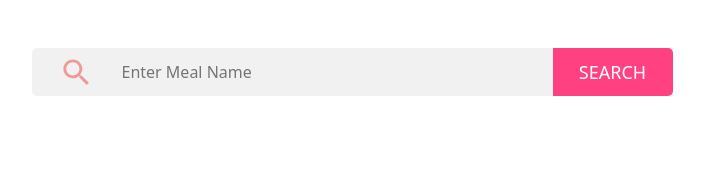
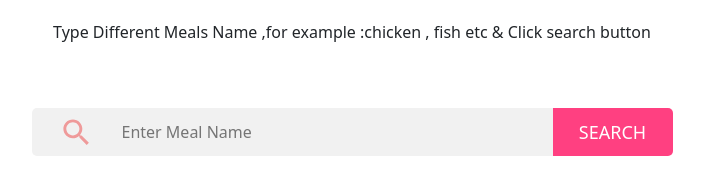
Before and after one commit to shakerSarwar/assignment5, a plain HTML site: page index.html in a window 1280 px wide. Shown: the whole page, without its empty margins (288-992 px from the left). Drawn offline with nearby package versions, Linux system fonts and the light colour scheme.

Commit message:
added paragraph

```diff
--- a/index.html
+++ b/index.html
@@ -9,7 +9,7 @@
         <link rel="stylesheet" type="text/css" href="style.css"/>
     </head>
     <body>
-
+ <p >Type Different Meals Name ,for example :chicken , fish etc & Click search button</p>
         <div class="container py-5">
             <div class="row justify-content-center">
                 <div class="col-lg-7 mx-auto text-center">
--- a/style.css
+++ b/style.css
@@ -100,3 +100,10 @@ ul li {
     outline: 0;
     box-shadow: none;
 }
+
+
+
+p{
+    text-align: center;
+    margin-top:20px;
+}
```
